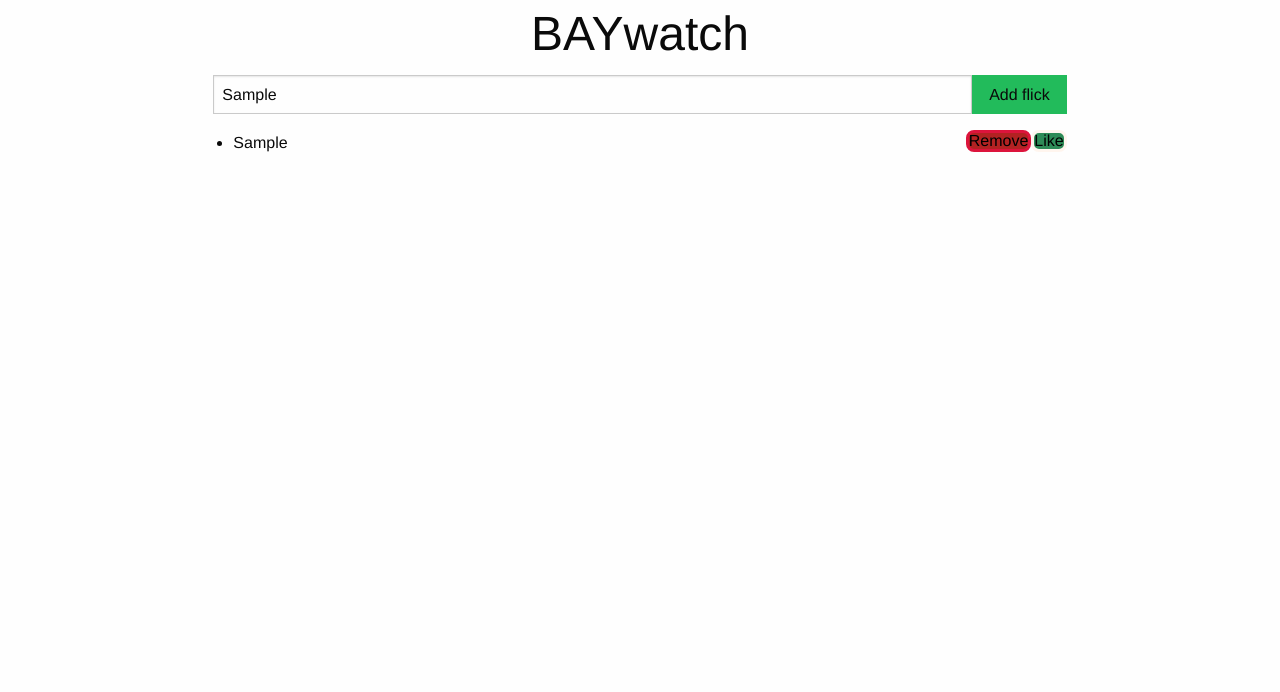
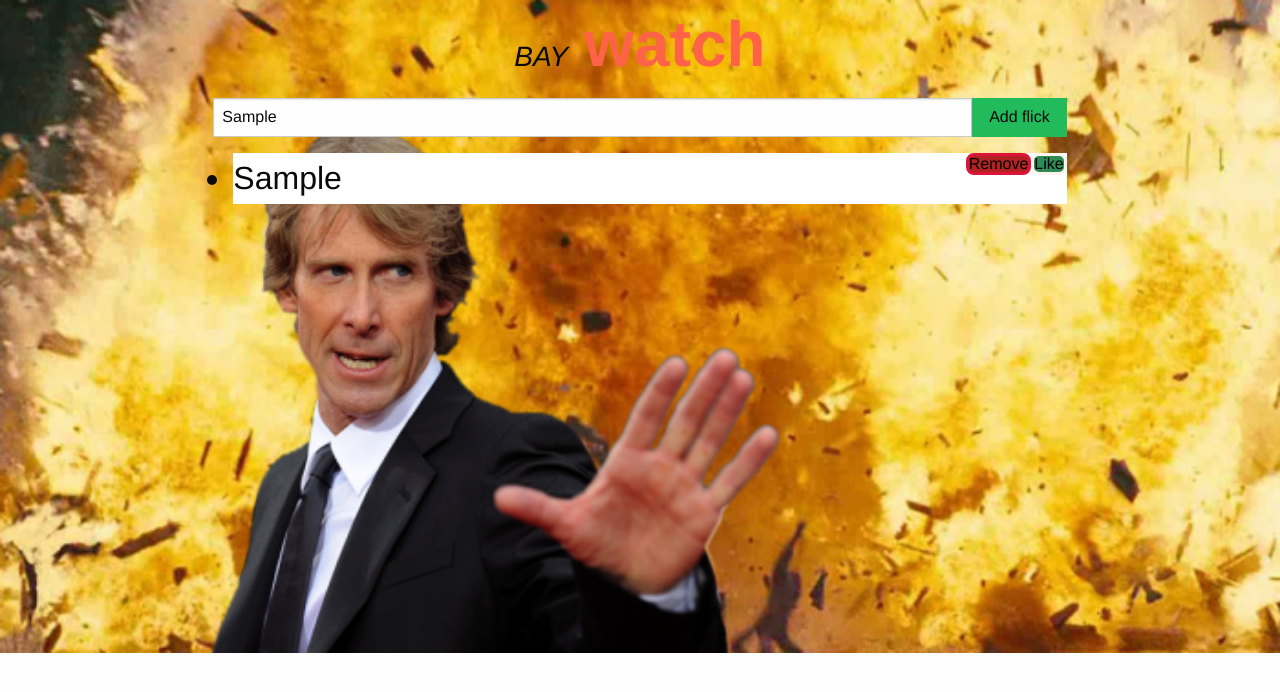
Before and after one commit to ScrubSandwich/Baywatch, a plain HTML site: page index.html in a window 1280 px wide. Both pictures are taken after typing "Sample" into the empty fields and a click on the button "Add flick". Drawn offline with nearby package versions, Linux system fonts and the light colour scheme.

Commit message:
Add some styling features

```diff
--- a/app.css
+++ b/app.css
@@ -22,4 +22,23 @@
 
 #title {
   text-align: center;
+  background-color: rgba(00,8b,8b,0.9);
 }
+
+#bay {
+  font-style: italic;
+  font-size: 1.75rem;
+  font-variant: small-caps;
+  margin-right: 1rem;
+}
+
+#watch {
+  font-size: 4rem;
+  color: tomato;
+}
+
+body {
+  background-image: url("img/michael-bay.jpg");
+  background-repeat: no-repeat;
+  background-size: 100%;
+}
--- a/app.js
+++ b/app.js
@@ -2,6 +2,8 @@ const app = {
   init(selectors) {
     this.flicks = []
     this.max = 0
+    defaultBackgroundColor = 'white'
+    likedBackgroundColor = 'grey'
     this.list = document.querySelector(selectors.listSelector)
     document
       .querySelector(selectors.formSelector)
@@ -38,7 +40,7 @@ const app = {
 
       //Change background color and button text
       if (app.flicks[parentElement.id - 1].favorited) {
-        parentElement.style.backgroundColor = 'transparent'
+        parentElement.style.backgroundColor = defaultBackgroundColor
         app.flicks[parentElement.id - 1].favorited = false;
 
         //Change the button text
@@ -49,7 +51,7 @@ const app = {
         }
 
       } else {
-        parentElement.style.backgroundColor = 'darksalmon'
+        parentElement.style.backgroundColor = likedBackgroundColor
         app.flicks[parentElement.id - 1].favorited = true;
 
         //Change the button text
@@ -68,6 +70,8 @@ const app = {
     const item = document.createElement('li')
     item.textContent = flick.name
     item.id = flick.id
+    item.style.fontSize = '2rem';
+    item.style.backgroundColor = defaultBackgroundColor;
 
     //Add the Like Button the the li element
     item.appendChild(this.renderLikeButton('Like'))
--- a/index.html
+++ b/index.html
@@ -12,7 +12,7 @@
   <body>
     <div class="grid-x">
       <div class="medium-8 medium-offset-2 cell">
-        <h1 id="title">BAYwatch</h1>
+        <h1 id="title"><span id="bay">BAY</span><span id="watch"><strong>watch</strong></span></h1>
         <form id="flick-form">
           <div class="input-group">
             <input
```
